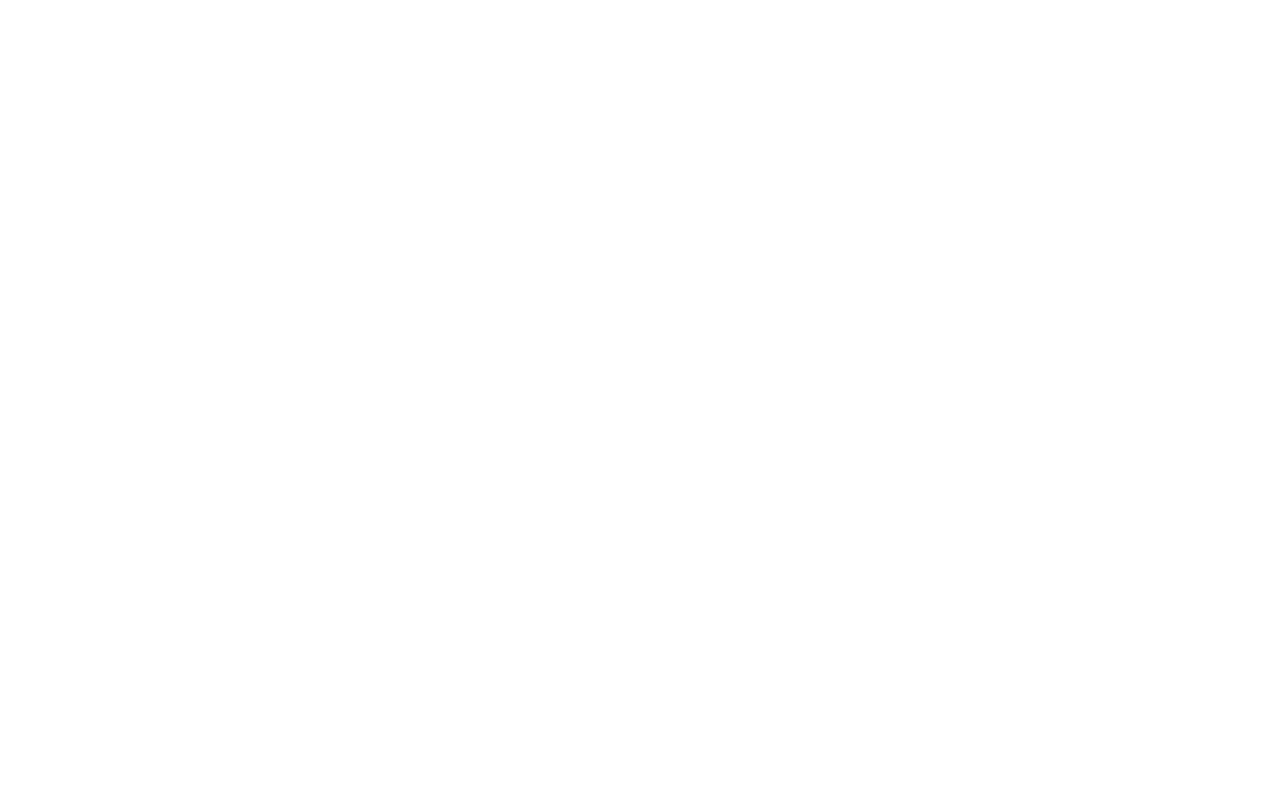
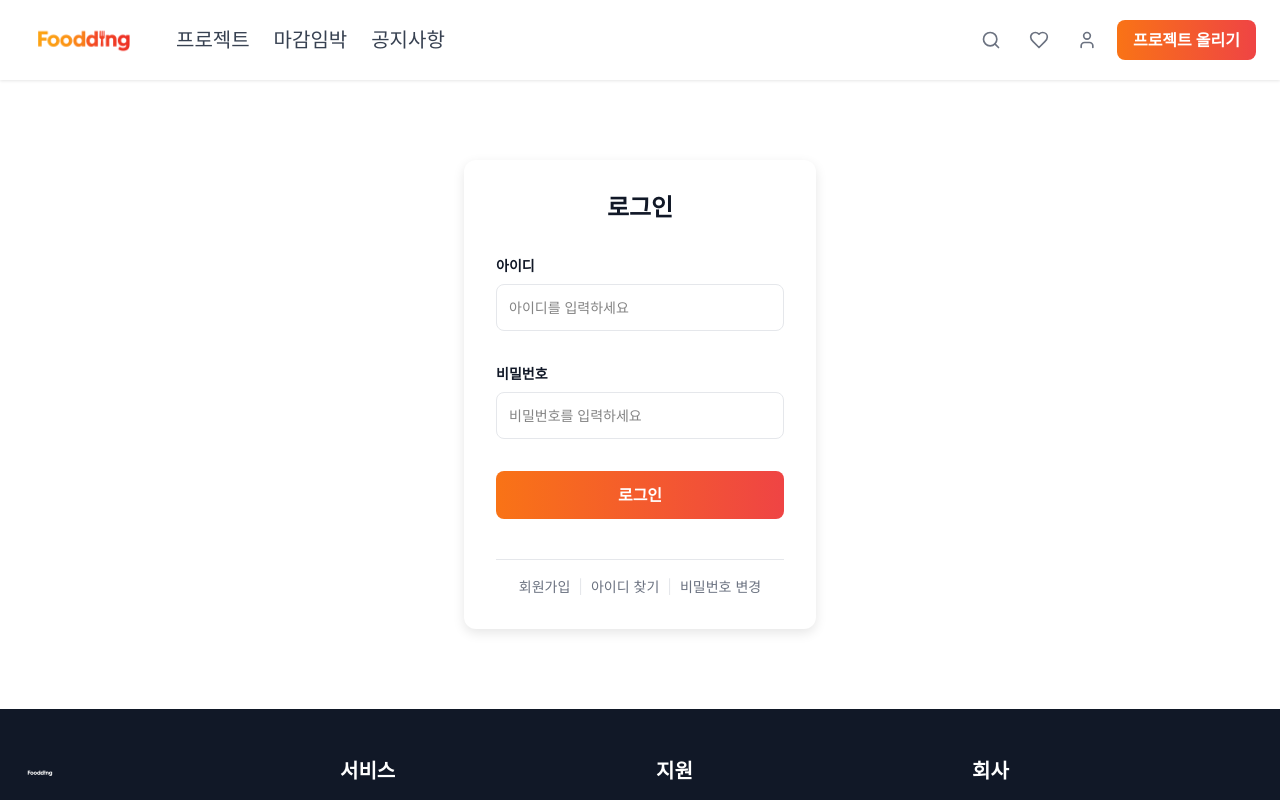
Before and after one commit to matthias0509/KH-FinalProject, a React (Vite) app in the folder frontend-project/: page /login in a window 1280 px wide. Before the commit this address had no page. Shown: the top 800 px of the page. Built offline with nearby package versions, Linux system fonts and the light colour scheme.

Commit message:
25.12.10 로그인페이지
로그인 페이지 프론트
LoginPage.jsx / css 파일 추가

```diff
--- a/frontend-project/src/App.jsx
+++ b/frontend-project/src/App.jsx
@@ -4,6 +4,7 @@
 import NoticePage from './pages/NoticePage';
 import ImbakPage from './pages/ImbakPage';
 import './App.css';
+import LoginPage from './components/Login/LoginPage';
 
 export default function App() {
   return (
@@ -12,6 +13,7 @@
       <Route path="/create" element={<CreateProjectPage />} />
       <Route path="/notice" element={<NoticePage />}/>
       <Route path='/imbak' element={<ImbakPage/> }/>
+      <Route path="/login" element={<LoginPage />} />
     </Routes>
   );
 }
--- /dev/null
+++ b/frontend-project/src/components/Login/LoginPage.css
@@ -0,0 +1,95 @@
+/* 1. 로그인 페이지 컨테이너 스타일 */
+.login-container-wrapper { /* 전체 페이지 레벨 컨테이너 */
+  max-width: 400px;
+  margin: 80px auto;
+  padding: 0 24px;
+}
+
+/* 2. 로그인 폼 영역 (배경, 그림자, 모서리) */
+.login-box {
+  background-color: var(--surface);
+  border-radius: 12px;
+  padding: 32px;
+  box-shadow: 0 4px 12px rgba(0, 0, 0, 0.1);
+  display: flex;
+  flex-direction: column;
+  gap: 24px;
+}
+
+.login-title {
+  font-size: 24px;
+  color: var(--text);
+  margin-bottom: 8px;
+  text-align: center;
+}
+
+/* 3. 입력 그룹 */
+.input-group {
+  display: flex;
+  flex-direction: column;
+  gap: 8px;
+  margin-bottom: 32px;
+}
+
+.input-group label {
+  font-weight: 600;
+  color: var(--text);
+  font-size: 14px;
+}
+
+.input-group input {
+  border: 1px solid var(--border);
+  border-radius: 8px;
+  padding: 12px;
+  font-size: 14px;
+  font-family: inherit;
+  width: 100%;
+  box-sizing: border-box;
+}
+
+/* 4. 로그인 버튼 스타일 */
+.login-button {
+  width: 100%;
+  padding: 12px;
+  border: none;
+  border-radius: 8px;
+  cursor: pointer;
+  color: #fff;
+  font-weight: 600;
+  font-size: 16px;
+  display: inline-flex;
+  align-items: center;
+  justify-content: center;
+  background-image: linear-gradient(to right, var(--accent), var(--accent-strong));
+  transition: opacity 0.2s ease;
+}
+
+.login-button:hover {
+  opacity: 0.9;
+}
+
+/* 5. 링크 그룹 스타일 */
+.link-group {
+  margin-top: 16px;
+  padding-top: 16px;
+  border-top: 1px solid var(--border);
+  text-align: center;
+  font-size: 14px;
+  display: flex;
+  justify-content: center;
+  gap: 8px;
+}
+
+.link-group .link {
+  color: var(--muted);
+  text-decoration: none;
+  transition: color 0.2s ease;
+}
+
+.link-group .link:hover {
+  color: var(--accent);
+}
+
+.link-group .separator {
+  color: var(--border);
+}
--- /dev/null
+++ b/frontend-project/src/components/Login/LoginPage.jsx
@@ -0,0 +1,75 @@
+import { useState } from 'react';
+import { Link } from 'react-router-dom';
+import '../../App.css';
+import './LoginPage.css';
+import Header from '../Header';
+import AppFooter from '../AppFooter';
+
+function LoginPage() {
+  const [username, setUsername] = useState('');
+  const [password, setPassword] = useState('');
+
+  // 폼 제출(로그인 버튼 클릭) 핸들러
+  const handleSubmit = (e) => {
+    e.preventDefault();
+
+    // 로그인 로직
+    console.log('로그인 시도:');
+    console.log('아이디:', username);
+    console.log('비밀번호:', password);
+
+    // 로그인 성공 시, navigate('/main') 등을 사용하여 페이지 이동
+  };
+
+  return (
+    <div>
+      <Header />
+      <div className="login-container-wrapper">
+        <div className="login-box">{/* 폼 배경 컨테이너 */}
+          <h2 className="login-title">로그인</h2>
+          <form onSubmit={handleSubmit}>
+            {/* 아이디 입력 필드 */}
+            <div className="input-group">
+              <label htmlFor="username">아이디</label>
+              <input
+                type="text"
+                id="username"
+                value={username}
+                onChange={(e) => setUsername(e.target.value)}
+                required
+                placeholder="아이디를 입력하세요"
+              />
+            </div>
+            {/* 비밀번호 입력 필드 */}
+            <div className="input-group">
+              <label htmlFor="password">비밀번호</label>
+              <input
+                type="password"
+                id="password"
+                value={password}
+                onChange={(e) => setPassword(e.target.value)}
+                required
+                placeholder="비밀번호를 입력하세요"
+              />
+            </div>
+            {/* 로그인 버튼 */}
+            <button type="submit" className="login-button">
+              로그인
+            </button>
+          </form>
+          {/* 기타 이동 링크 그룹 */}
+          <div className="link-group">
+            <Link to="/signup" className="link">회원가입</Link>
+            <span className="separator">|</span>
+            <Link to="/find-id" className="link">아이디 찾기</Link>
+            <span className="separator">|</span>
+            <Link to="/reset-password" className="link">비밀번호 변경</Link>
+          </div>
+        </div>
+      </div>
+      <AppFooter />
+    </div>
+  );
+}
+
+export default LoginPage;
```
